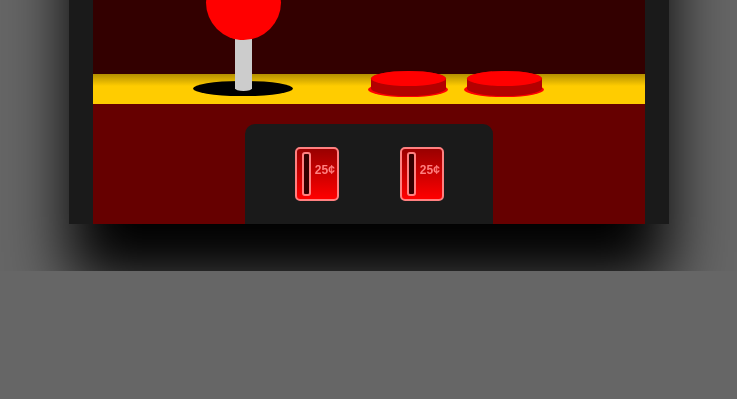
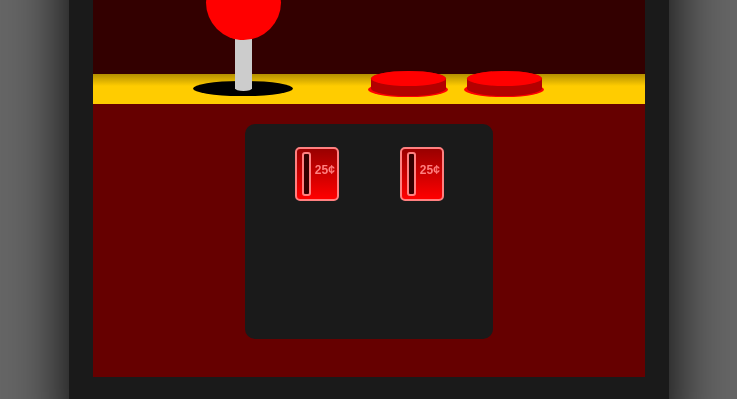
Before and after one commit to McMartyFly/neo, a PHP site: page / in a window 1280 px wide. Shown: the part 529-928 px from the top of the page, without its empty margins (271-1008 px from the left). Before the commit the page ends 800 px from the top, so only its background shows below. Run offline with PHP 8.4, Linux system fonts and the light colour scheme; style sheets or scripts are compiled from the project's sources; some libraries are stand-ins or nearby versions.

Commit message:
setting up polish

```diff
--- a/index.php
+++ b/index.php
@@ -15,30 +15,6 @@
   </head>
 
   <body>
-    <script>
-      window.fbAsyncInit = function() {
-        FB.init({
-          appId      : '128862341115993',
-          xfbml      : true,
-          version    : 'v2.11'
-        });
-        FB.AppEvents.logPageView();
-      };
-
-      (function(d, s, id){
-         var js, fjs = d.getElementsByTagName(s)[0];
-         if (d.getElementById(id)) {return;}
-         js = d.createElement(s); js.id = id;
-         js.src = "https://connect.facebook.net/en_US/sdk.js";
-         fjs.parentNode.insertBefore(js, fjs);
-       }(document, 'script', 'facebook-jssdk'));
-    </script>
-    <div
-      class="fb-like"
-      data-share="true"
-      data-width="450"
-      data-show-faces="true">
-    </div>
 
     <div class="arcade-wrap fullview">
 
--- a/sass/homepage.scss
+++ b/sass/homepage.scss
@@ -709,7 +709,7 @@
           }
         }
         .controls-outer {
-          height: 225px;
+          height: 400px;
           .controls-inner {
             height: 105px;
             .controls-inner2 {
@@ -785,10 +785,10 @@
             }
           }
           .controls-inner-bottom {
-            height: 120px;
+            height: 273px;
             .coin-panel-outer {
-              border-radius: 10px 10px 0 0;
-              height: 100px;
+              border-radius: 10px;
+              height: 215px;
               top: 20px;
               .coin-slot1 {
                 border: 2px solid #ff8080;
--- a/style/homepage.css
+++ b/style/homepage.css
@@ -554,7 +554,7 @@
             .homepage body .arcade-wrap.fullview .screen-outer .screen-inner .screen a {
               font-size: 16px; }
       .homepage body .arcade-wrap.fullview .controls-outer {
-        height: 225px; }
+        height: 400px; }
         .homepage body .arcade-wrap.fullview .controls-outer .controls-inner {
           height: 105px; }
           .homepage body .arcade-wrap.fullview .controls-outer .controls-inner .controls-inner2 {
@@ -616,10 +616,10 @@
                     height: 15px;
                     width: 75px; }
         .homepage body .arcade-wrap.fullview .controls-outer .controls-inner-bottom {
-          height: 120px; }
+          height: 273px; }
           .homepage body .arcade-wrap.fullview .controls-outer .controls-inner-bottom .coin-panel-outer {
-            border-radius: 10px 10px 0 0;
-            height: 100px;
+            border-radius: 10px;
+            height: 215px;
             top: 20px; }
             .homepage body .arcade-wrap.fullview .controls-outer .controls-inner-bottom .coin-panel-outer .coin-slot1 {
               border: 2px solid #ff8080;
```
Also changed, not shown: 1 other file.
